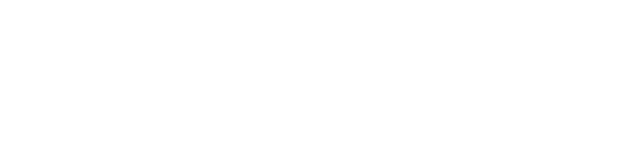
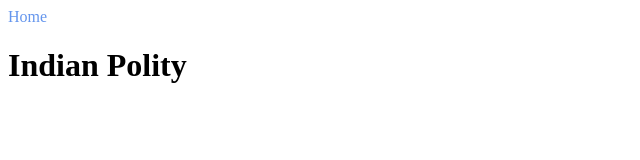
Before and after one commit to r-vinodkumar/docs-site, a plain HTML site: page docs/Indian-Polity.html in a window 1280 px wide. Shown: the whole page, without its empty margins (0-640 px from the left). Drawn offline with Linux system fonts and the light colour scheme.

Commit message:
Add files via upload

```diff
--- a/docs/Indian-Polity.html
+++ b/docs/Indian-Polity.html
@@ -0,0 +1,13 @@
+<!DOCTYPE html>
+<html lang="en">
+<head>
+    <meta charset="UTF-8">
+    <meta name="viewport" content="width=device-width, initial-scale=1.0">
+    <link rel="stylesheet" href="../style.css">
+    <title>Indian Polity</title>
+</head>
+<body>
+    <a href="../index.html">Home</a>
+    <h1>Indian Polity</h1>
+</body>
+</html>
--- a/style.css
+++ b/style.css
@@ -0,0 +1,4 @@
+a {
+    color: cornflowerblue;
+    text-decoration: none;
+}
```
Also changed, not shown: index.html (line endings or trailing spaces).
